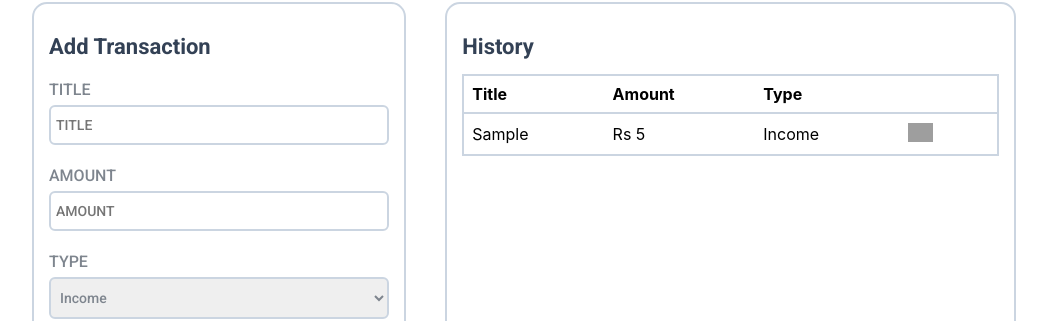
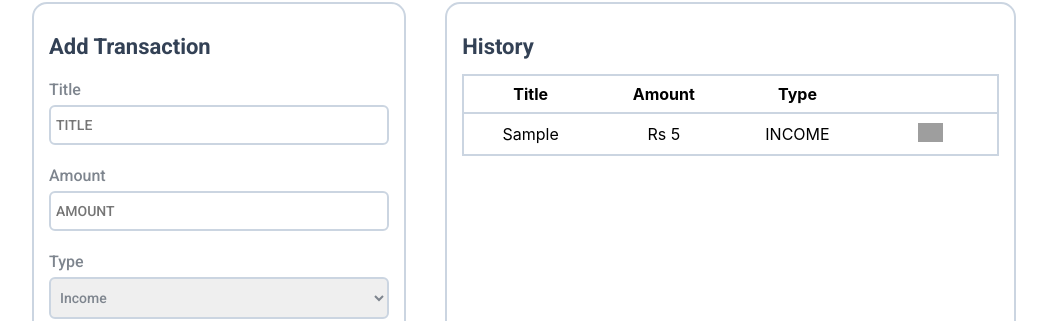
Before and after one commit to SRIKANTH-SURA/Money-Manager-App, a React (Create React App) app: page / in a window 1280 px wide. Both pictures are taken after typing "Sample", "5" into the empty fields and a click on the button "Add". Shown: the part 413-734 px from the top of the page, without its empty margins (116-1163 px from the left). Built offline with nearby package versions, Linux system fonts and the light colour scheme; grey boxes are pictures that could not be loaded; a web font is replaced by a local one.

Commit message:
3rd Commit

```diff
--- a/src/components/MoneyManager/index.css
+++ b/src/components/MoneyManager/index.css
@@ -132,38 +132,31 @@
   color: #334155;
 }
 
-.history-table {
+ul {
+  padding: 0px;
+  margin: 0px;
+}
+
+.history-table-heading {
   border-collapse: collapse;
   width: 100%;
-  margin-bottom: 20px;
+  /* margin-bottom: 20px; */
   border: 2px solid #cbd5e1;
 }
 
-.history-table tr {
+.history-table-heading tr {
   border: 2px solid #cbd5e1;
 }
 
-.history-table th,
-.history-table td {
-  text-align: left;
+.history-table-heading th {
+  text-align: center;
   padding: 8px;
+  width: 25%;
 }
 
 .delete-img {
   width: 25px;
 }
-
-/* th {
-  background-color: #ddd;
-}
-
-tr:nth-child(even) {
-  background-color: #f2f2f2;
-}
-
-tr:hover {
-  background-color: #ddd;
-} */
 
 li {
   list-style-type: none;
--- a/src/components/MoneyManager/index.js
+++ b/src/components/MoneyManager/index.js
@@ -20,7 +20,7 @@ class MoneyManager extends Component {
     transactionList: [],
     titleInput: '',
     amountInput: '',
-    typeOption: 'Income',
+    typeOption: 'INCOME',
     moneyDetails: {
       totalIncome: 0,
       totalExpenses: 0,
@@ -33,7 +33,7 @@ class MoneyManager extends Component {
     const deletedTransaction = transactionList.find(
       eachTransaction => eachTransaction.id === id,
     )
-    if (deletedTransaction.typeOption === 'Income') {
+    if (deletedTransaction.typeOption === 'INCOME') {
       this.setState(prevState => ({
         moneyDetails: {
           totalIncome:
@@ -77,10 +77,9 @@ class MoneyManager extends Component {
     let income = moneyDetails.totalIncome
     let expenses = moneyDetails.totalExpenses
 
-    if (typeOption === 'Income') {
+    if (typeOption === 'INCOME') {
       income += amountInput
-    }
-    if (typeOption === 'Expenses') {
+    } else {
       expenses += amountInput
     }
     balance = income - expenses
@@ -89,7 +88,7 @@ class MoneyManager extends Component {
       transactionList: [...prevState.transactionList, newTransaction],
       titleInput: '',
       amountInput: '',
-      typeOption: 'Income',
+      typeOption: 'INCOME',
       moneyDetails: {
         totalIncome: income,
         totalExpenses: expenses,
@@ -137,12 +136,9 @@ class MoneyManager extends Component {
               <form className="transaction-form">
                 <h1 className="add-transaction-heading">Add Transaction</h1>
                 <div className="form-field">
-                  <label className="label-text" htmlFor="title">
-                    TITLE
-                  </label>
+                  <p className="label-text">Title</p>
                   <input
                     className="user-input"
-                    id="title"
                     type="text"
                     value={titleInput}
                     placeholder="TITLE"
@@ -150,12 +146,9 @@ class MoneyManager extends Component {
                   />
                 </div>
                 <div className="form-field">
-                  <label className="label-text" htmlFor="amount">
-                    AMOUNT
-                  </label>
+                  <p className="label-text">Amount</p>
                   <input
                     className="user-input"
-                    id="amount"
                     type="number"
                     value={amountInput}
                     placeholder="AMOUNT"
@@ -163,9 +156,7 @@ class MoneyManager extends Component {
                   />
                 </div>
                 <div className="form-field">
-                  <label className="label-text" htmlFor="select">
-                    TYPE
-                  </label>
+                  <p className="label-text">Type</p>
                   <select
                     className="user-input"
                     value={typeOption}
@@ -194,14 +185,15 @@ class MoneyManager extends Component {
             </div>
             <div className="transaction-history-container">
               <h1 className="history-heading">History</h1>
-              <table className="history-table">
+              <table className="history-table-heading">
                 <tr className="table-row">
                   <th>Title</th>
                   <th>Amount</th>
                   <th>Type</th>
-                  <th> </th>
+                  <th>{'     '}</th>
                 </tr>
-
+              </table>
+              <ul>
                 {transactionList.map(eachTransaction => (
                   <TransactionItem
                     transactionDetails={eachTransaction}
@@ -209,7 +201,7 @@ class MoneyManager extends Component {
                     onDeleteTransaction={this.onDeleteTransaction}
                   />
                 ))}
-              </table>
+              </ul>
             </div>
           </div>
         </div>
--- a/src/components/TransactionItem/index.css
+++ b/src/components/TransactionItem/index.css
@@ -1,3 +1,19 @@
+.history-table-row {
+  border-collapse: collapse;
+  width: 100%;
+}
+
+.history-table-row tr {
+  border: 2px solid #cbd5e1;
+  border-top: 0;
+}
+
+.history-table-row td {
+  text-align: center;
+  padding: 8px;
+  width: 25%;
+}
+
 .delete-img {
   width: 25px;
 }
--- a/src/components/TransactionItem/index.js
+++ b/src/components/TransactionItem/index.js
@@ -8,12 +8,14 @@ const TransactionItem = props => {
   }
 
   return (
+    <li>
+      <table className="history-table-row">
         <tr className="table-row">
           <td>{titleInput}</td>
           <td>Rs {amountInput}</td>
           <td>{typeOption}</td>
           <td>
-        <button className="delete-btn" type="button">
+            <button className="delete-btn" type="button" data-testid="delete">
               <img
                 className="delete-img"
                 src="https://assets.ccbp.in/frontend/react-js/money-manager/delete.png"
@@ -23,6 +25,8 @@ const TransactionItem = props => {
             </button>
           </td>
         </tr>
+      </table>
+    </li>
   )
 }
 
```
Lines whose indentation alone changed are shown as unchanged.
